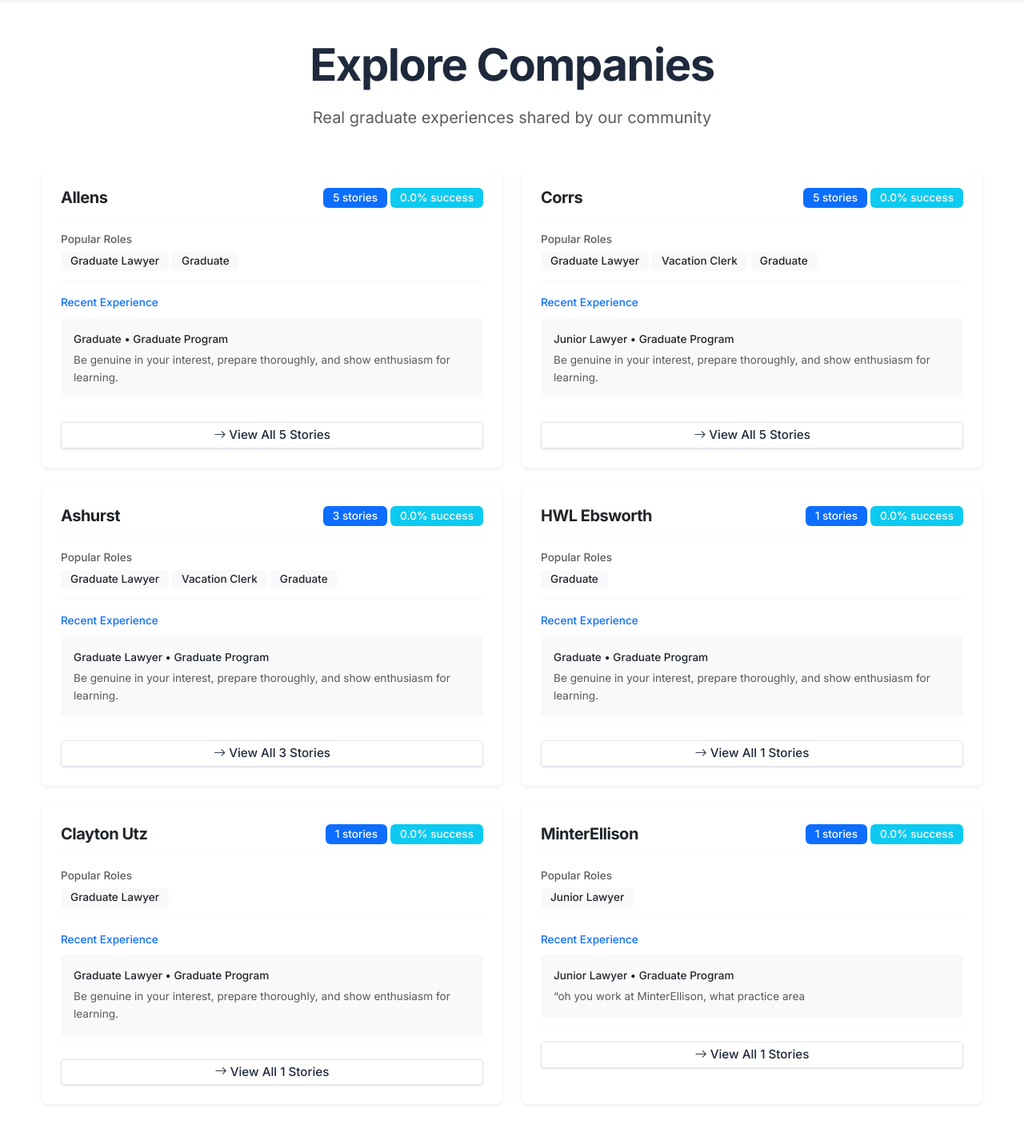
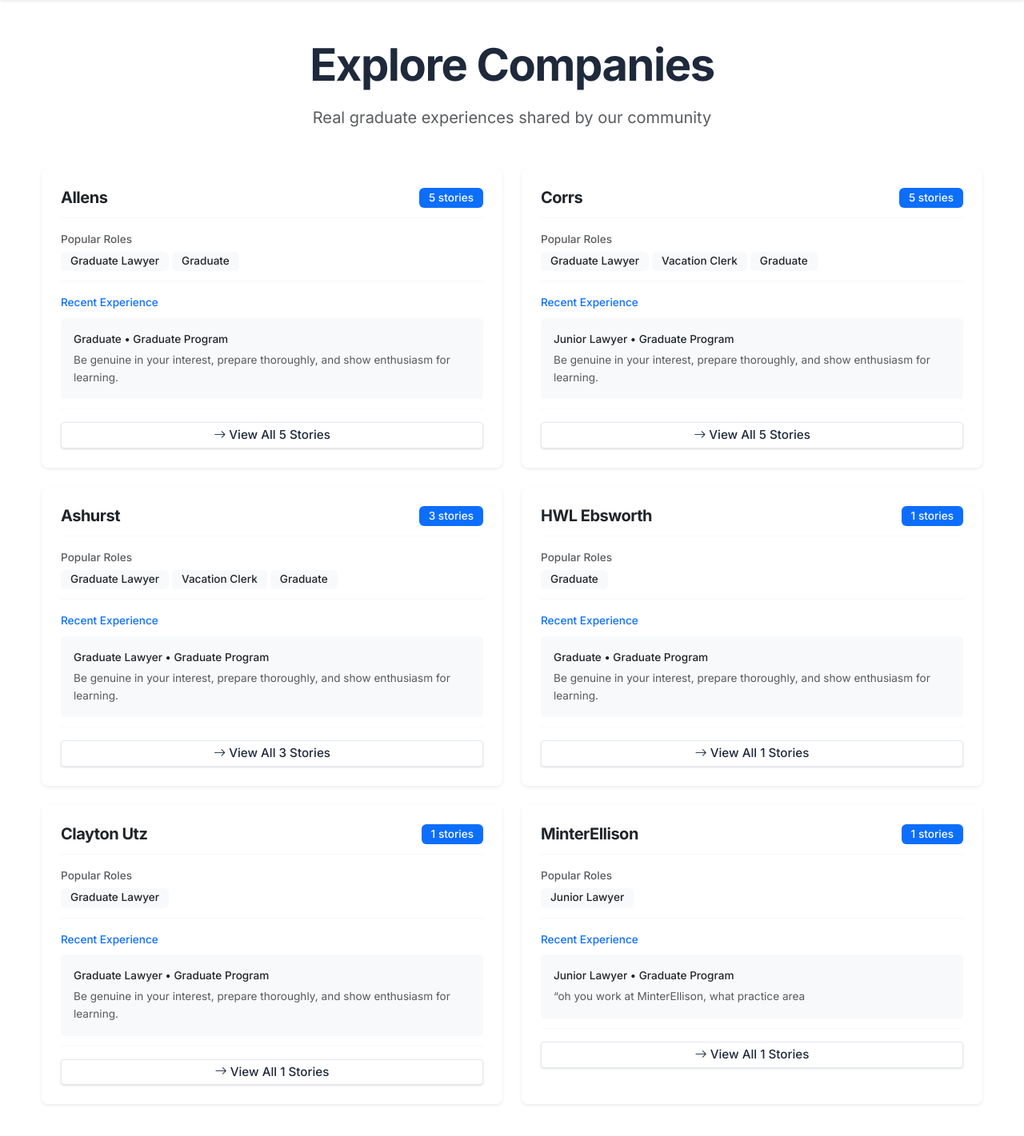
Before and after one commit to marlygme/grad-olliescott, a Flask app: page /companies in a window 1280 px wide. Shown: the part 71-1492 px from the top of the page at 80% size. Run offline with Flask 3, Linux system fonts and the light colour scheme.

Commit message:
Assistant checkpoint: Remove insights badge from company cards
Assistant generated file changes:
- templates/companies.html: Remove insights badge from company cards

---

User prompt:

and remove insights

Replit-Commit-Author: Assistant
Replit-Commit-Session-Id: 14980846-fff5-4598-899d-cdf7886b54f5

```diff
--- a/templates/companies.html
+++ b/templates/companies.html
@@ -1,4 +1,3 @@
-
 {% extends "base.html" %}
 
 {% block title %}Companies – Gradvantage{% endblock %}
@@ -24,7 +23,6 @@
                 {% if firm.avg_salary %}
                   <span class="badge bg-success text-white small">${{ "{:,}".format(firm.avg_salary) }} avg</span>
                 {% endif %}
-                <span class="badge bg-info text-white small">{{ firm.success_rate }}% success</span>
               </div>
             </div>
 
```
